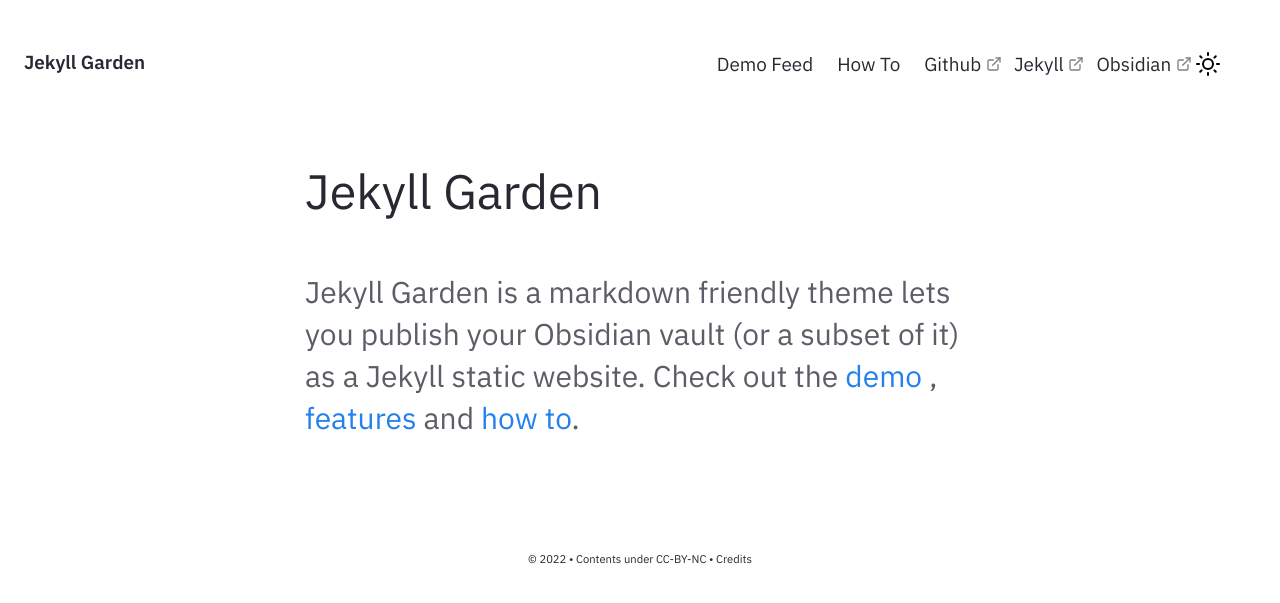
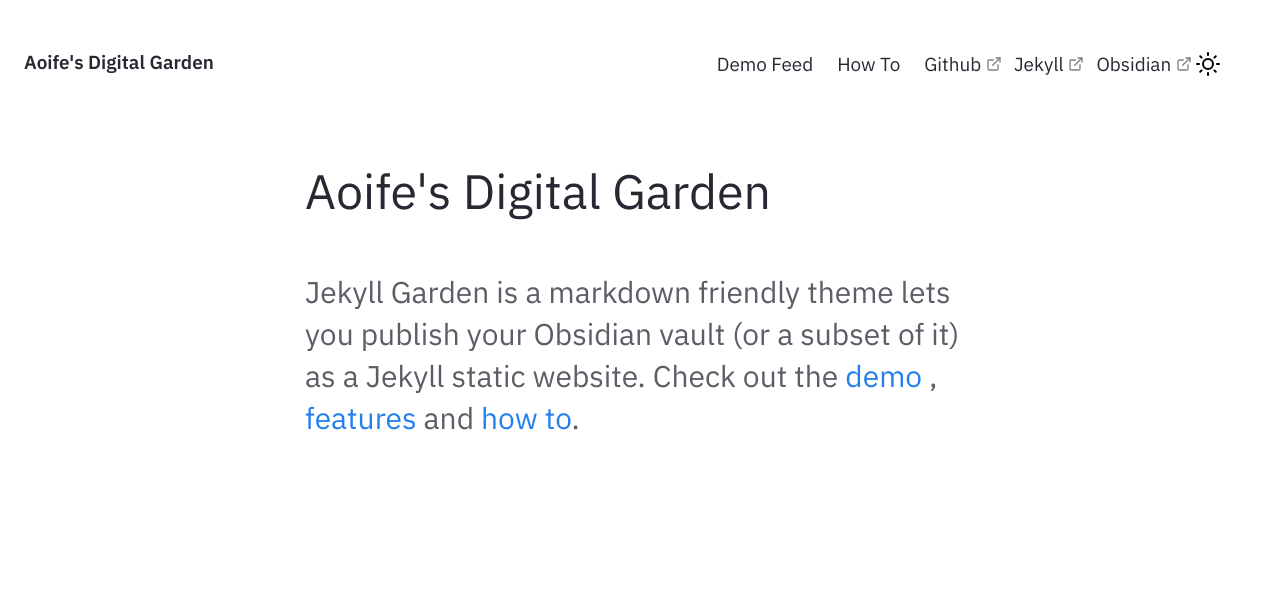
Before and after one commit to aoifemcdonagh/aoifemcdonagh.github.io, a Jekyll site: the page built from pages/index.md, in a window 1280 px wide. Shown: the top 603 px of the page. Built offline with Jekyll 4.4.1, drawn with Linux system fonts in a browser that asks for light colours.

Commit message:
Update _config.yml

```diff
--- a/_config.yml
+++ b/_config.yml
@@ -27,11 +27,11 @@ baseurl: ""
 
 # Website Header, Description, Footer year and text.
 # If you are deleting this, make sure you remove it from HTML files too
-heading: Jekyll Garden # Change this
+heading: Aoife's Digital Garden
 content: Obsidian ready Jekyll Theme
 copyright:
   year: © 2022
-  msg: Contents under CC-BY-NC
+  msg:
 
 # Set title and content for private & broken link tooltop
 privatelinks:
@@ -107,9 +107,8 @@ defaults:
 # their entries' file path in the `include:` list.
 #
 exclude:
-  - _notes/000 Inbox
-  - _notes/200 Private
-  - _notes/300 Templates
+  - _notes/private
+  - _notes/templates
 #   - .sass-cache/
 #   - .jekyll-cache/
 #   - gemfiles/
```
